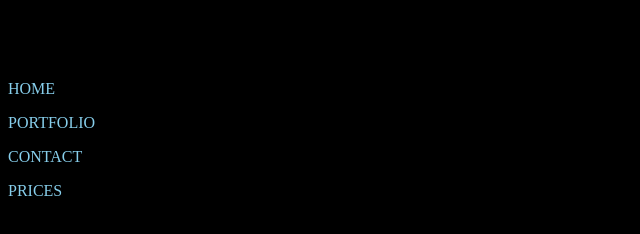
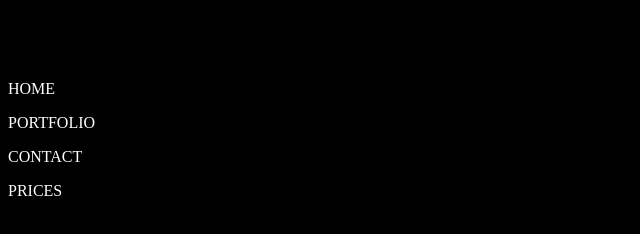
Before and after one commit to trvlydre/trvlydre.github.io, a plain HTML site: page index.html in a window 1280 px wide. Shown: the whole page, without its empty margins (0-640 px from the left). Drawn offline with Linux system fonts and the light colour scheme.

Commit message:
Update styles.css

```diff
--- a/styles.css
+++ b/styles.css
@@ -1,3 +1,3 @@
 p {
-  color: rgb(135,206,235);
+  color: rgb(255,255,255);
 }
```
